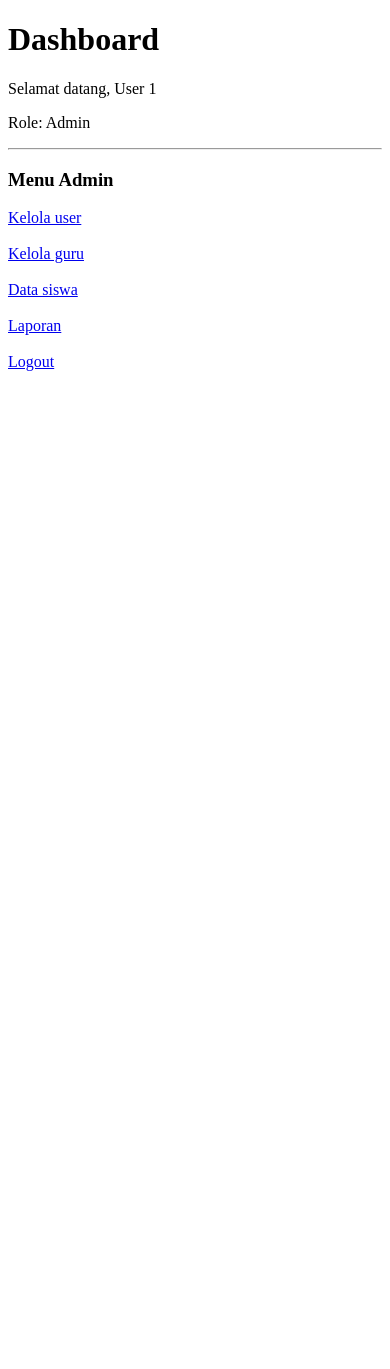
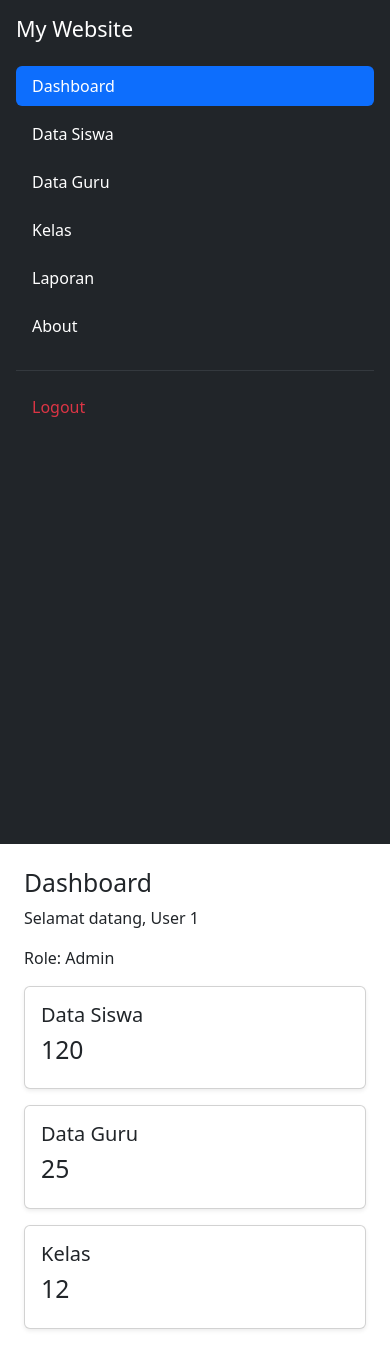
Before and after one commit to zahruaf/ukk-2026, a PHP site: page /dashboard.php in a window 390 px wide. Before the commit the page ends 371 px from the top, so only its background shows below. Run offline with PHP 8.4, Linux system fonts and the light colour scheme; a user stored in the database is signed in.

Commit message:
penambahan tampilan

```diff
--- a/dashboard.php
+++ b/dashboard.php
@@ -14,13 +14,105 @@ if (!isset($_SESSION['login'])) {
 <head>
     <meta charset="UTF-8">
     <title>Dashboard</title>
+      <link href="https://cdn.jsdelivr.net/npm/bootstrap@5.3.3/dist/css/bootstrap.min.css" rel="stylesheet">
 </head>
 
 <body>
+<script src="https://cdn.jsdelivr.net/npm/@popperjs/core@2.11.8/dist/umd/popper.min.js" integrity="sha384-I7E8VVD/ismYTF4hNIPjVp/Zjvgyol6VFvRkX/vR+Vc4jQkC+hVqc2pM8ODewa9r" crossorigin="anonymous"></script>
+<script src="https://cdn.jsdelivr.net/npm/bootstrap@5.3.8/dist/js/bootstrap.min.js" integrity="sha384-G/EV+4j2dNv+tEPo3++6LCgdCROaejBqfUeNjuKAiuXbjrxilcCdDz6ZAVfHWe1Y" crossorigin="anonymous"></script>
 
-    <h1>Dashboard</h1>
+<div class="container-fluid">
+    <div class="row">
 
-    <p>
+        <!-- SIDEBAR -->
+        <div class="col-md-3 col-lg-2 bg-dark min-vh-100 p-3">
+
+            <h4 class="text-white mb-4">
+                My Website
+            </h4>
+            <?php if ($_SESSION['role'] == 'admin') { ?>
+            <ul class="nav nav-pills flex-column">
+
+                <li class="nav-item mb-2">
+                    <a href="" class="nav-link active">
+                        Dashboard
+                    </a>
+                </li>
+
+                <li class="nav-item mb-2">
+                    <a href="admin/menu1/" class="nav-link text-white">
+                        Data Siswa
+                    </a>
+                </li>
+
+                <li class="nav-item mb-2">
+                    <a href="admin/menu2/" class="nav-link text-white">
+                        Data Guru
+                    </a>
+                </li>
+
+                <li class="nav-item mb-2">
+                    <a href="admin/menu3/" class="nav-link text-white">
+                        Kelas
+                    </a>
+                </li>
+
+                <li class="nav-item mb-2">
+                    <a href="admin/menu4/" class="nav-link text-white">
+                        Laporan
+                    </a>
+                </li>
+                <li class="nav-item mb-2">
+                    <a href="about.php" class="nav-link text-white">
+                        About
+                    </a>
+                </li>
+
+                <hr class="text-secondary">
+
+                <li class="nav-item">
+                    <a href="logout.php" class="nav-link text-danger">
+                        Logout
+                    </a>
+                </li>
+
+            </ul>
+   <?php } ?> <?php if ($_SESSION['role'] == 'petugas') { ?>
+    <ul class="nav nav-pills flex-column">
+
+                <li class="nav-item mb-2">
+                    <a href="" class="nav-link active">
+                        Dashboard
+                    </a>
+                </li>
+                <li class="nav-item mb-2">
+                    <a href="admin/menu3/" class="nav-link text-white">
+                        Kelas
+                    </a>
+                </li>
+
+                <li class="nav-item mb-2">
+                    <a href="admin/menu4/" class="nav-link text-white">
+                        Laporan
+                    </a>
+                </li>
+                <li class="nav-item">
+                    <a href="logout.php" class="nav-link text-danger">
+                        Logout
+                    </a>
+                </li>
+    <?php } ?>
+        </div>
+
+
+
+        <!-- KONTEN -->
+        <main class="col-md-9 col-lg-10 p-4">
+
+            <h2>Dashboard</h2>
+
+            <div class="row">
+                <p>
         Selamat datang,
         <?php echo $_SESSION['name']; ?>
     </p>
@@ -36,39 +128,72 @@ if (!isset($_SESSION['login'])) {
         ?>
     </p>
 
-    <hr>
+                <!-- CARD DATA SISWA -->
+                <div class="col-md-4 mb-3">
+                    <div class="card shadow-sm">
 
-    <?php if ($_SESSION['role'] == 'admin') { ?>
+                        <div class="card-body">
 
-        <h3>Menu Admin</h3>
+                            <h5 class="card-title">
+                                Data Siswa
+                            </h5>
 
-        <a href="menu1.php">Kelola user</a>
-        <br><br>
+                            <h2>
+                                120
+                            </h2>
 
-        <a href="menu2.php">Kelola guru</a>
-        <br><br>
+                        </div>
 
-        <a href="menu3.php">Data siswa</a>
-        <br><br>
+                    </div>
+                </div>
 
-        <a href="menu4.php">Laporan</a>
 
-    <?php } ?>
+                <!-- CARD DATA GURU -->
+                <div class="col-md-4 mb-3">
+                    <div class="card shadow-sm">
 
-    <?php if ($_SESSION['role'] == 'petugas') { ?>
+                        <div class="card-body">
 
-        <h3>Menu Guru</h3>
+                            <h5 class="card-title">
+                                Data Guru
+                            </h5>
 
-        <a href="menu3.php">Menu 3</a>
-        <br><br>
+                            <h2>
+                                25
+                            </h2>
 
-        <a href="menu4.php">Menu 4</a>
+                        </div>
 
-    <?php } ?>
+                    </div>
+                </div>
 
-    <br><br>
 
-    <a href="logout.php">Logout</a>
+                <!-- CARD KELAS -->
+                <div class="col-md-4 mb-3">
+                    <div class="card shadow-sm">
+
+                        <div class="card-body">
+
+                            <h5 class="card-title">
+                                Kelas
+                            </h5>
+
+                            <h2>
+                                12
+                            </h2>
+
+                        </div>
+
+                    </div>
+                </div>
+
+            </div>
+
+        </main>
+
+    </div>
+</div>
+
 
 </body>
 </html>
```
Also changed, not shown: about.php (added, +111 -0 lines), login.php (+68 -15 lines).
